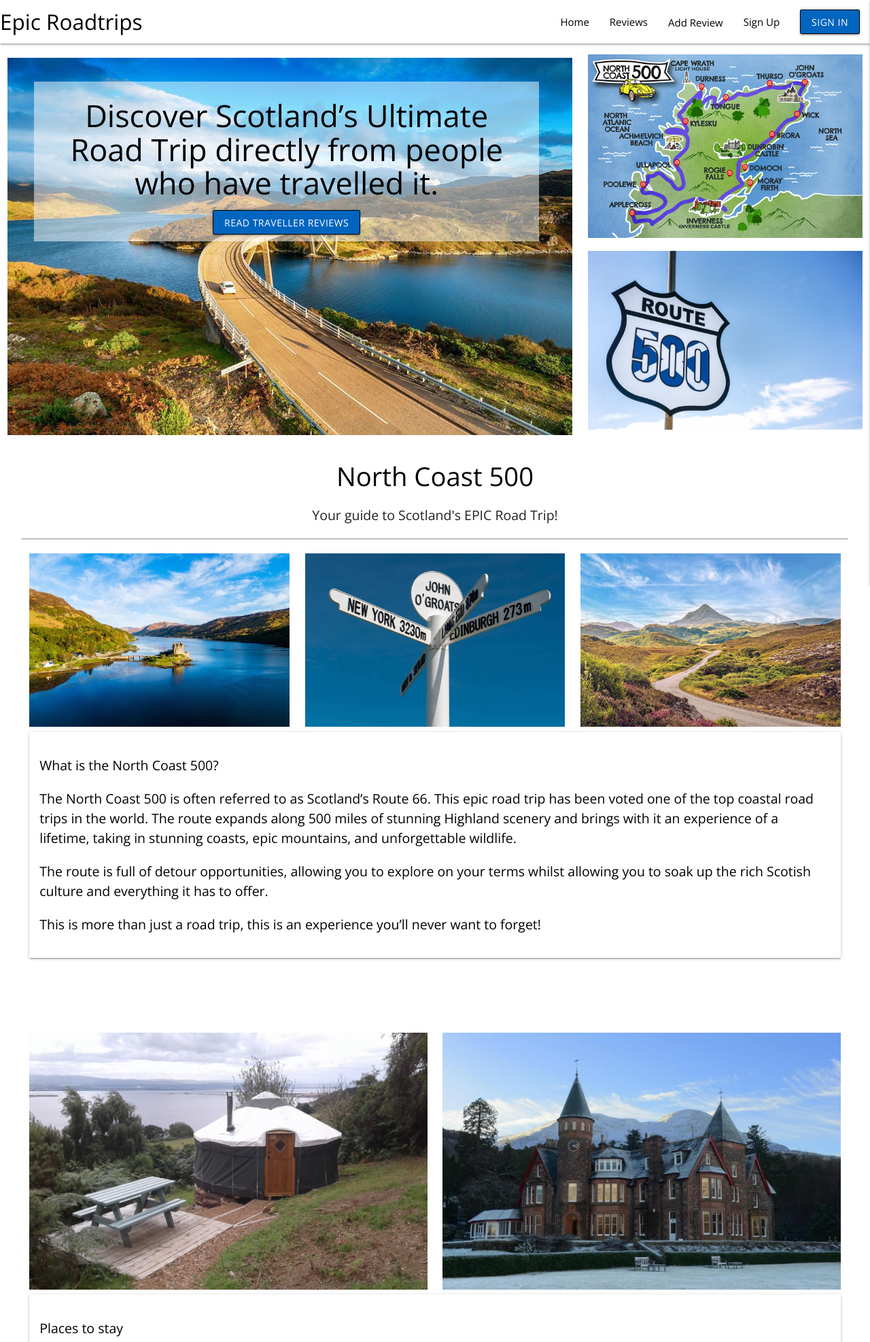
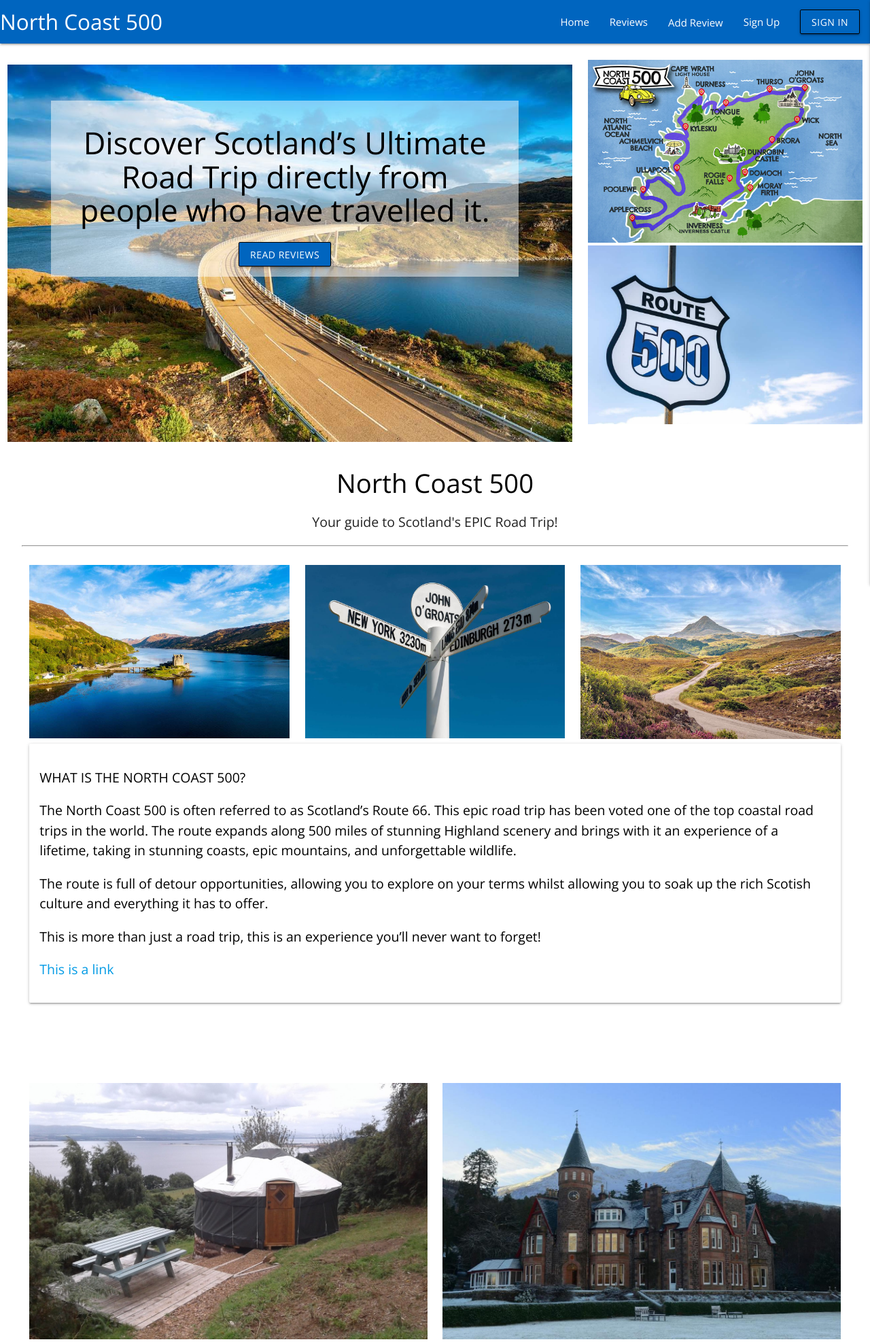
Before and after one commit to scotty-james/Milestone-Project-3--North-Coast-500, a Flask app: page / in a window 1280 px wide. Shown: the top 1974 px of the page at 68% size. Run offline with Flask 2, Linux system fonts and the light colour scheme; some libraries are stand-ins or nearby versions.

Commit message:
Update site with minor CSS styling

```diff
--- a/app.py
+++ b/app.py
@@ -55,7 +55,7 @@ def register():
         # put the new user into 'session' cookie
         session["user"] = request.form.get("username").lower()
         flash("Sign Up Successful!")
-        return redirect(url_for("profile", username=session["user"]))
+        return redirect(url_for("get_posts", username=session["user"]))
 
     return render_template("register.html", form=form)
 
@@ -80,7 +80,7 @@ def login():
                     existing_user["password"], request.form.get("password")):
                         session["user"] = request.form.get("username").lower()
                         flash("Welcome, {}".format(request.form.get("username")))
-                        return redirect(url_for("profile", username=session["user"]))
+                        return redirect(url_for("get_posts", username=session["user"]))
             else:
                 # in case where password does not match
                 flash("Incorrect Username and/or Password")
--- a/static/css/style.css
+++ b/static/css/style.css
@@ -84,20 +84,24 @@ a {
   color: white;
 }
 
+.uppercase {
+  text-transform: uppercase;
+}
+
 /*-------------------------------------------NavBar*/
 
 .brand-logo a {
   padding: 0;
   margin-left: 2rem;
-  color: black;
+  color: white;
 }
 
 .nav-extended {
-  background-color: white;
+  background-color:#0065BF;
 }
 
 .nav-wrapper ul a {
-  color: black;
+  color: white;
 }
 
 /*-------------------------------------------Home Page*/
@@ -105,52 +109,35 @@ a {
 .hero-image {
   position: relative;
   text-align: center;
-  margin-top: 20px;
+  margin-top: 2rem;
 }
 
 .hero-image-text {
   position: absolute;
-  top: 15px;
-  left: 30px;
-  margin-left: 20px;
-  margin-top: 20px;
-  margin-right: 60px;
+  top: 1.5rem;
+  left: 3rem;
+  margin-left: 2rem;
+  margin-top: 2rem;
+  margin-right: 6rem;
   background-color: rgba(255, 255, 255, 0.5);
-  padding: 10px 20px;
+  padding: 1rem 2rem;
   align-content: center;
 }
 
 .hero-image-text h1 {
-  margin-bottom: 15px;
-  margin-top: 15px;
+  margin-bottom: 1.5rem;
+  margin-top: 1.5rem;
 }
 
 .hero-image-text h2 {
   font-size: 2rem;
-  margin-top: 0px;
+  margin-top: 0;
 }
 
 .side-image-top {
   position: relative;
   text-align: center;
-  margin-top: 15px;
-}
-
-.side-image-txt {
-  position: absolute;
-  top: 70%;
-  left: 90%;
-  transform: translate(-50%, -50%);
-  background-color: rgba(255, 255, 255, 0.9);
-}
-
-.side-image-txt h3 {
-  margin: 5px;
-  padding: 5px;
-}
-
-.side-image-btm {
-  margin-top: 15px;
+  margin-top: 1.5rem;
 }
 
 /*-------------------------------------------Home Page About Section*/
--- a/templates/base.html
+++ b/templates/base.html
@@ -18,13 +18,13 @@
        <!-- top navbar -->
        <nav class="nav-extended">
         <div class="nav-wrapper">
-            <a href="{{ url_for('home') }}" class="brand-logo black-text">Epic Roadtrips</a>
+            <a href="{{ url_for('home') }}" class="brand-logo">North Coast 500</a>
             <a href="#" data-target="mobile-demo" class="sidenav-trigger right"><i class="fas fa-bars"></i></a>
             <ul class="right hide-on-med-and-down">
                 <li><a href="{{ url_for('home') }}">Home</a></li>
                 <li><a href="{{ url_for('get_posts') }}">Reviews</a></li>
                 {% if session.user %}
-				<li><a href="{{ url_for('profile', username=session['user']) }}">Profile</a></li>
+                <!-- <li><a href="{{ url_for('profile', username=session['user']) }}">Profile</a></li> -->
                 <li><a href="{{ url_for('add_post') }}"class="btn white-text">Add Review</a></li>
                 <li><a href="{{ url_for('logout') }}">Sign Out</a></li>
                 {% else %}
@@ -85,7 +85,7 @@
 </main>
 
 
-<footer class="page-footer grey darken-4">
+<footer class="page-footer">
   <div class="container">
     <div class="row">
       <div class="col s12 m4 center-align">
--- a/templates/index.html
+++ b/templates/index.html
@@ -20,7 +20,7 @@
       <a
         href="{{ url_for('get_posts') }}"
         class="btn"
-        >Read Traveller Reviews</a
+        >Read Reviews</a
       >
     </div>
   </div>
@@ -57,7 +57,7 @@
           <div class="col s12">
             <div class="card-panel">
               <span class="black-text">
-                <p>What is the North Coast 500?</p>
+                <p class="uppercase">What is the North Coast 500?</p>
                 <p>The North Coast 500 is often referred to as Scotland’s Route 66. This epic road trip has been voted one of the top coastal road trips in the world.
                   The route expands along 500 miles of stunning Highland scenery and brings with it an experience of a lifetime, taking in stunning coasts,
                   epic mountains, and unforgettable wildlife.
@@ -66,6 +66,7 @@
                   and everything it has to offer. </p>
                 <p>This is more than just a road trip, this is an experience you’ll never want to forget!
                 </p>
+                <p><a href="#">This is a link</a></p>
               </span>
             </div>
           </div>
@@ -78,7 +79,7 @@
               <div class="col s12">
                 <div class="card-panel">
                   <span class="black-text">
-                    <p>Places to stay</p>
+                    <p class="uppercase">Places to stay</p>
                     <p>Take your pick! The drive along the north coast 500 offers a unique selection of accommodation. How does a night in a 15th century castle sound?
                       Or a night underneath the stars while wild camping. The abundance of choice is yours.
                     </p>
@@ -86,7 +87,7 @@
                       - especially in the summer months.
                     </p>
                     <p>The route has some of the most beautiful camping spots and Scotland allows for Wild Camping, so you will never be stuck for somewhere to set up camp for the night.
-                      Take a look at this Northcoast 500 camping itinerary for inspiration.
+                      Take a look at this Northcoast 500 camping itinerary <a href="#">Northcoast 500 camping itinerary</a> for inspiration.
                     </p>
                   </span>
                 </div>
@@ -102,7 +103,7 @@
                   <div class="col s12">
                     <div class="card-panel">
                       <span class="black-text">
-                        <p>Best beaches and coastal areas</p>
+                        <p class="uppercase">Best beaches and coastal areas</p>
                         <p>You’re driving the coast of the Scottish highlands so beaches are everywhere to explore as the route hugs between inland and coastal.
                         </p>
                         <p>The further north you travel (towards Durness) you’ll notice the sands of many beaches become much whiter and the colour of the sea much
@@ -111,6 +112,7 @@
                         <p>Durness is a great spot to explore and is famous for its spectacular sea caves. It can be very touristy here but well worth the stop.
                           It’s here you’ll start to travel south and down the west coast which offers further spectacular coastal delights.
                         </p>
+                        <p><a href="#">Read more about Durness here</a></p>
                       </span>
                     </div>
                   </div>
@@ -123,14 +125,14 @@
                       <div class="col s12">
                         <div class="card-panel">
                           <span class="black-text">
-                            <p>Foody</p>
+                            <p class="uppercase">Foody</p>
                             <p>When it comes to food, even the ultimate foodie will be salivating when it comes to fine Scottish cuisine. Scotland produces some
                               of the most sought after fresh produce in the world, not surprising given it’s crystal clear coastlines and ultra fertile land.
                             </p>
                             <p>Food and drink are at the center of Scottish culture and you’ll never taste seafood like it. Along the route you’ll have ample opportunity to
                               discover everything Scotland has to offer in fine dining, smokeries, farmers markets, award winning food festivals and so much much more.
                             </p>
-                            <p>If you fancy the ultimate foodie trip - check out this itinerary.
+                            <p>If you fancy the ultimate foodie trip - <a href="#">take a look this itinerary</a>.
                             </p>
                           </span>
                         </div>
@@ -146,13 +148,13 @@
                         <div class="col s12">
                           <div class="card-panel">
                             <span class="black-text">
-                              <p>Wildlife</p>
+                              <p class="uppercase">Wildlife</p>
                               <p>If you appreciate the beauty of wildlife then you’re in for a real treat. The scotish Highlands is home to
                                 such diverse animal life including Dolphins, Seals, Puffins, Deer and Eagles.
                               </p>
                               <p>The beauty of this road trip is you will experience coastal wildlife on the very same day you’ll experience mountain wildlife.
                               </p>
-                              <p>If you fancy getting off land for the day, you can take a boat trip to see the thriving seabird colony at Dunnet Head and Handa Island.
+                              <p>If you fancy getting off land for the day, you can take a boat trip to see the thriving seabird colony at <a href="#">Dunnet Head and Handa Island.</a>
                               </p>
                             </span>
                           </div>
--- a/templates/posts.html
+++ b/templates/posts.html
@@ -2,7 +2,7 @@
 {% block content %}
 
 <div class="container">
-<h4 class="center-align">Trip Reviews</h4>
+<h4 class="center-align uppercase">Trip Reviews</h4>
 <p class="center-align">Lorem ipsum dolor sit amet consectetur adipisicing elit. Iure animi cumque consectetur repudiandae quidem,
     vero at qui dolores maxime voluptatum impedit illo reprehenderit quibusdam distinctio est ducimus, alias tenetur odio.</p>
 <hr>
@@ -63,7 +63,7 @@
         </div>
     </div>
     </div>
-    <hr>
+    <hr class="div-blue">
     <br>
 
         {% endfor %}
```
Also changed, not shown: other parts of static/css/style.css (+8 -22 lines).
